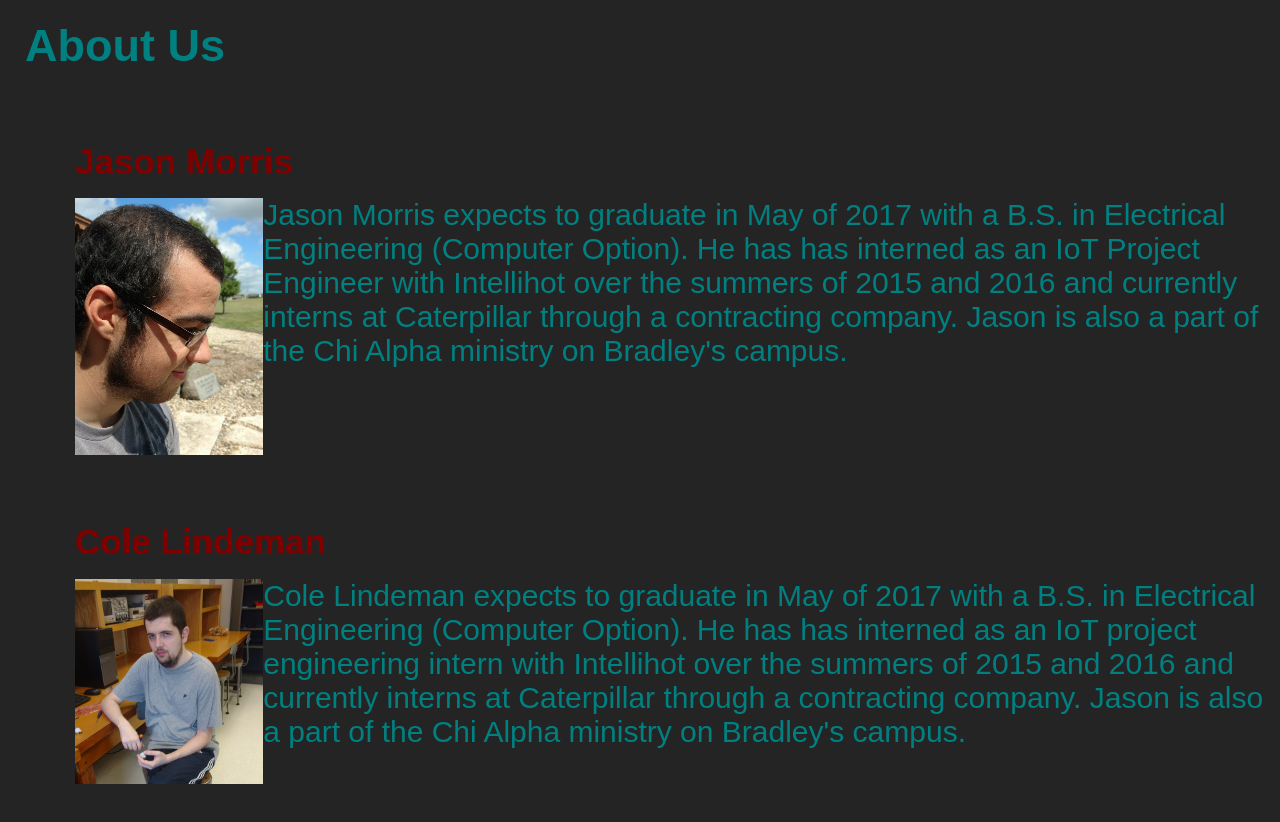
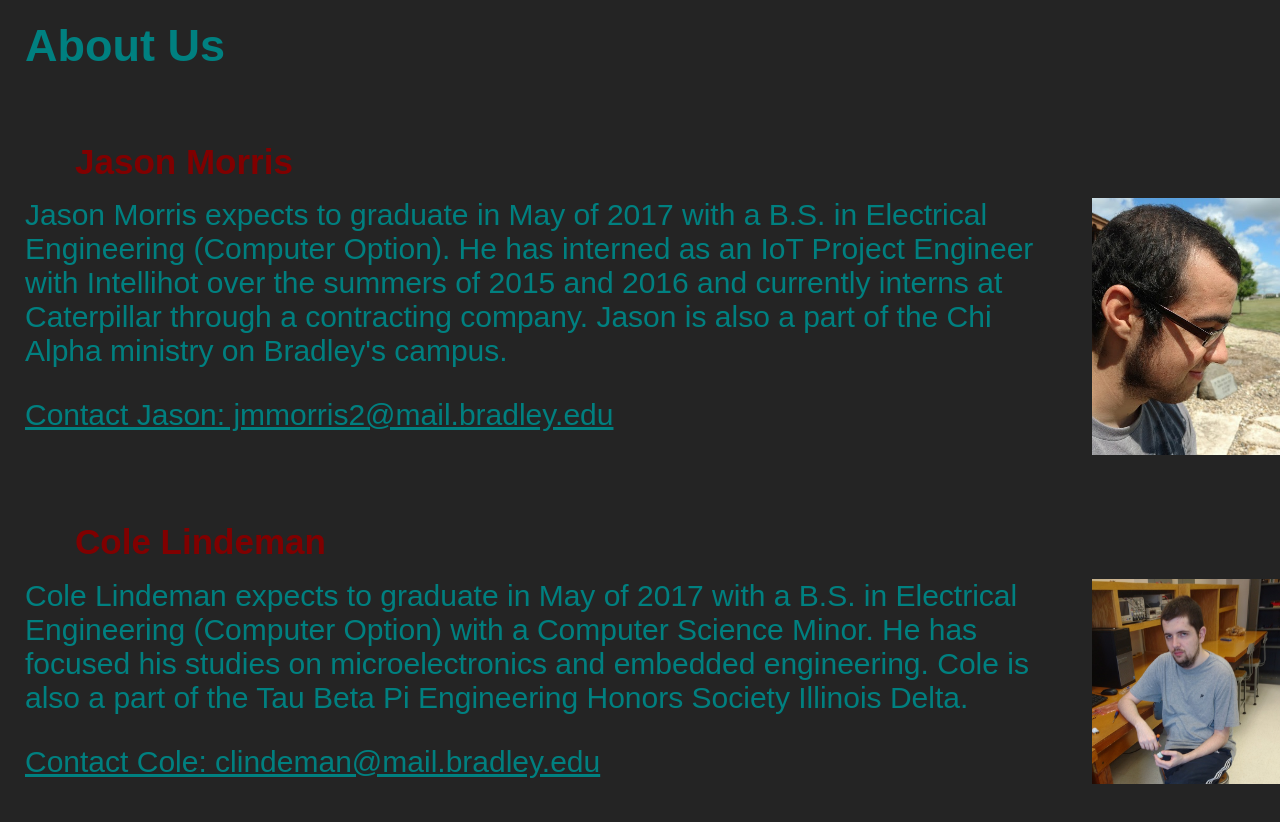
Before and after one commit to BUInvent/Smart-Calendar-Website, a plain HTML site: page AboutUs.html in a window 1280 px wide. Shown: the part 142-964 px from the top of the page. Drawn offline with Linux system fonts and the light colour scheme.

Commit message:
Changed About Us
added description for cole, added email link, moved pictures to right

```diff
--- a/AboutUs.html
+++ b/AboutUs.html
@@ -30,21 +30,22 @@
         <h2>About Us</h2>
 
         <h3 class = "tabbed">Jason Morris</h3>
-        <img  class = "tabbed" src="./images/Jason.jpg" alt="Jason" align="left" style="width:15%">
+        <img  class = "tabbed" src="./images/Jason.jpg" alt="Jason" align="right" style="width:15%">
         <p style="color:teal">Jason Morris expects to graduate in May of 2017 with a B.S. in Electrical Engineering
-            (Computer Option). He has has interned as an IoT Project Engineer with Intellihot over the
+            (Computer Option). He has interned as an IoT Project Engineer with Intellihot over the
             summers of 2015 and 2016 and currently interns at Caterpillar through a contracting company. Jason is
             also a part of the Chi Alpha ministry on Bradley's campus.
         </p>
+		<a href="mailto:jmmorris2@mail.bradley.edu"> Contact Jason: jmmorris2@mail.bradley.edu</a>
 
         <br clear="all" />
         <h3 class = "tabbed">Cole Lindeman</h3>
-        <img  class = "tabbed" src="./images/Cole.jpg" alt="Cole" align="left" style="width:15%">
+        <img  class = "tabbed" src="./images/Cole.jpg" alt="Cole" align="right" style="width:15%">
         <p style="color:teal">Cole Lindeman expects to graduate in May of 2017 with a B.S. in Electrical Engineering
-            (Computer Option). He has has interned as an IoT project engineering intern with Intellihot over the
-            summers of 2015 and 2016 and currently interns at Caterpillar through a contracting company. Jason is
-            also a part of the Chi Alpha ministry on Bradley's campus.
+            (Computer Option) with a Computer Science Minor. He has focused his studies on microelectronics and
+			embedded engineering. Cole is also a part of the Tau Beta Pi Engineering Honors Society Illinois Delta.
         </p>
+		<a href="mailto:clindeman@mail.bradley.edu"> Contact Cole: clindeman@mail.bradley.edu</a>
         <br/>
         <br/>
     </div>
```
